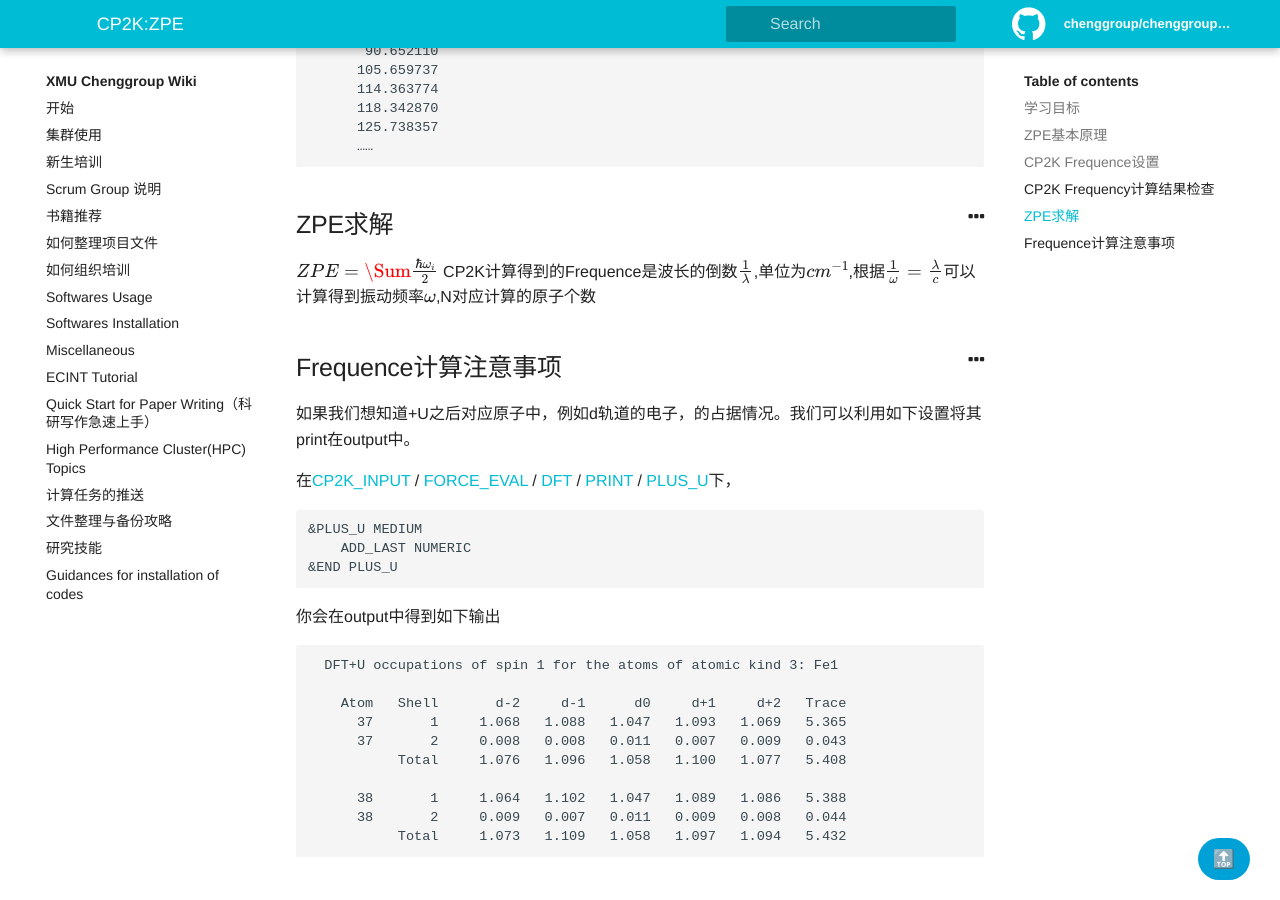
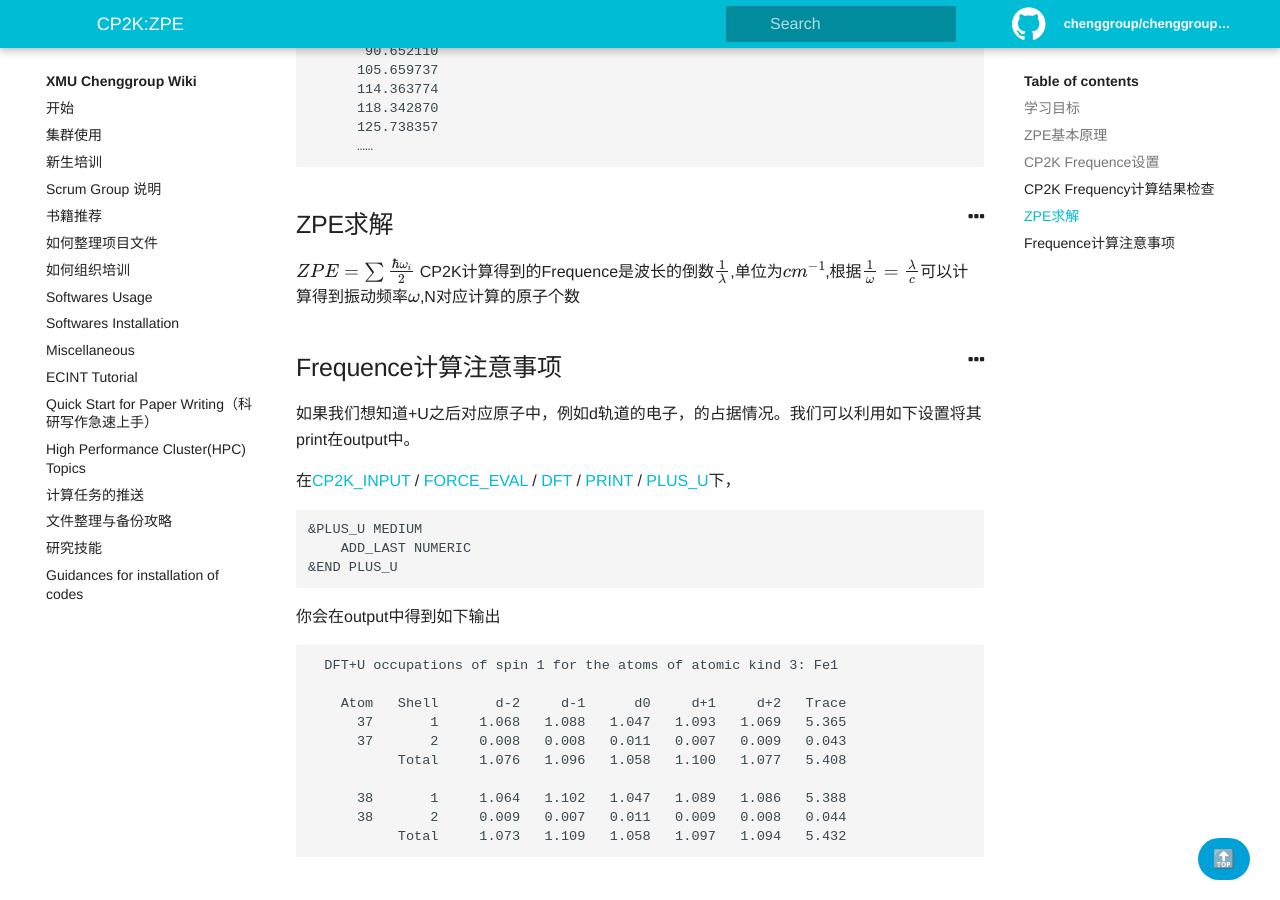
Before and after one commit to chenggroup/chenggroup.github.io, a Jekyll site: the page built from _wiki/Softwares Usage/cp2k-zpe.md, in a window 1280 px wide and 900 px high, scrolled down 1839 px. Built offline with Jekyll 4.4.1, drawn with Linux system fonts in a browser that asks for light colours; formulas are drawn with MathJax 3.

Commit message:
Update cp2k-zpe.md

````diff
--- a/_wiki/Softwares Usage/cp2k-zpe.md
+++ b/_wiki/Softwares Usage/cp2k-zpe.md
@@ -97,7 +97,7 @@ RUN_TYPE  VIBRATIONAL_ANALYSIS
 ```
 
 ## ZPE求解
-$ZPE=\Sum\frac{\hbar\omega_i}{2}$
+$ZPE=\sum\frac{\hbar\omega_i}{2}$
 CP2K计算得到的Frequence是波长的倒数$\frac{1}{\lambda}$,单位为$cm^{-1}$,根据$\frac{1}{\omega}=\frac{\lambda}{c}$可以计算得到振动频率$\omega$,N对应计算的原子个数
 
 
````
